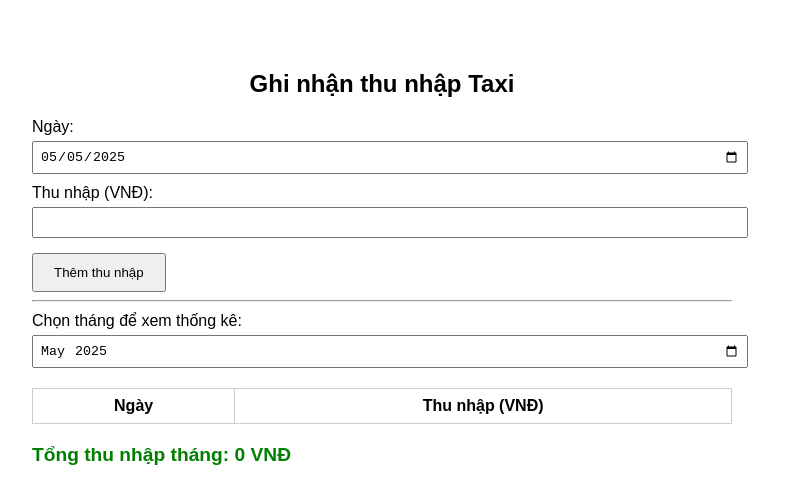
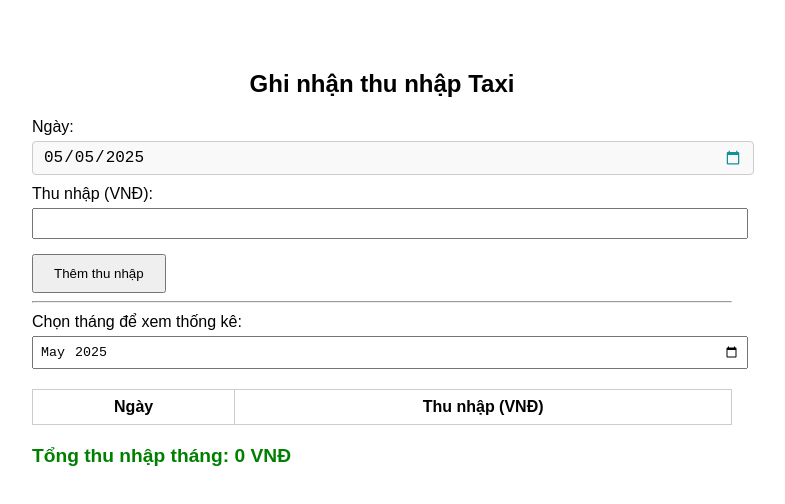
Before and after one commit to huynqtd/duanmau, a plain HTML site: page index.html in a window 1280 px wide. Shown: the whole page, without its empty margins (258-1043 px from the left). Drawn offline with Linux system fonts and the light colour scheme.

Commit message:
Update index.html

```diff
--- a/index.html
+++ b/index.html
@@ -4,6 +4,21 @@
   <meta charset="UTF-8">
   <title>Thu nhập Taxi hàng ngày</title>
   <style>
+    input[type="date"]::-webkit-calendar-picker-indicator {
+  filter: invert(35%) sepia(76%) saturate(2217%) hue-rotate(160deg) brightness(92%) contrast(87%);
+  cursor: pointer;
+}
+
+input[type="date"] {
+  appearance: none;
+  -webkit-appearance: none;
+  background-color: #f9f9f9;
+  border: 1px solid #ccc;
+  border-radius: 4px;
+  padding: 6px 10px;
+  font-size: 16px;
+}
+
     body { font-family: Arial, sans-serif; max-width: 700px; margin: 40px auto; padding: 10px; }
     h2 { text-align: center; }
     label { display: block; margin-top: 10px; }
```
